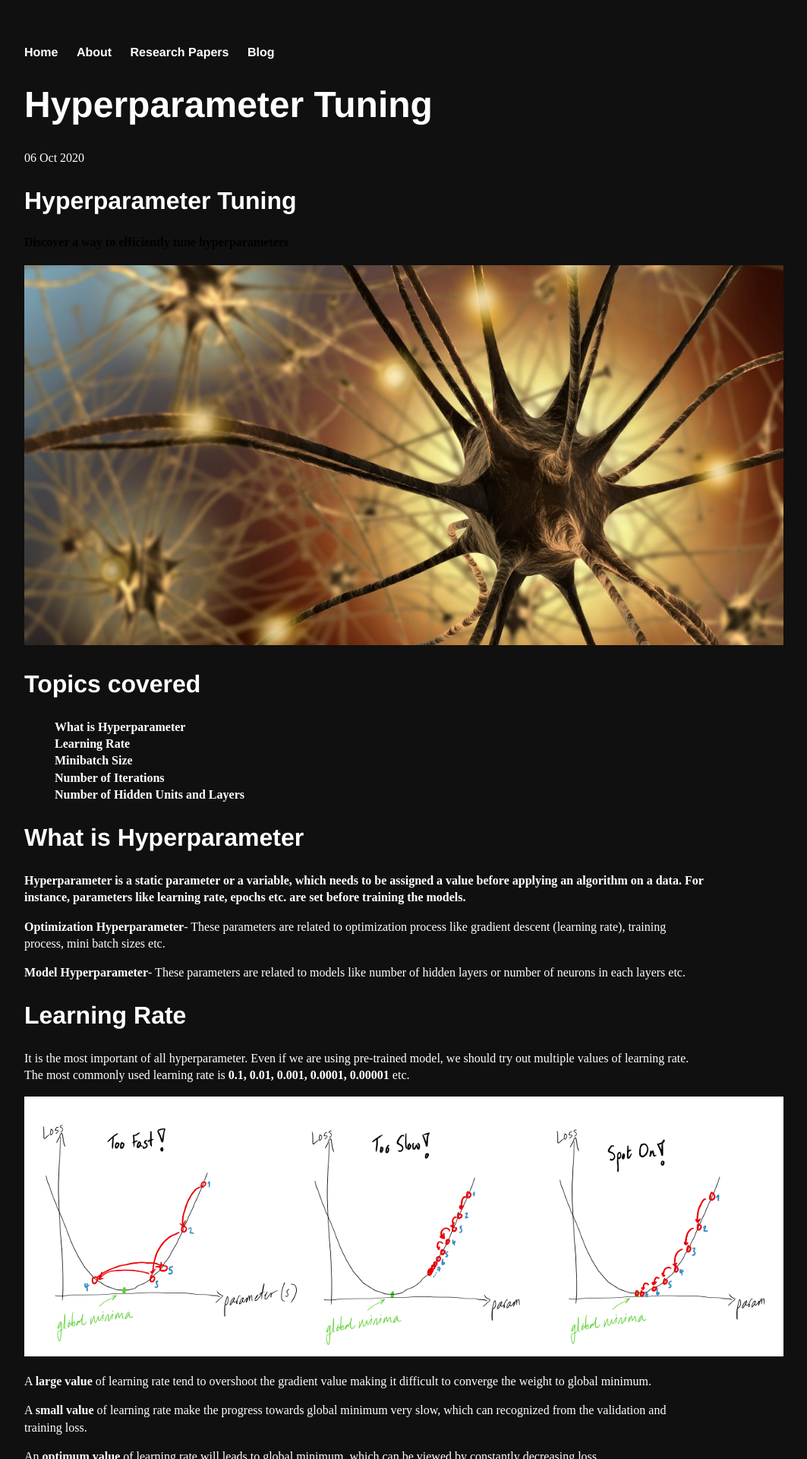
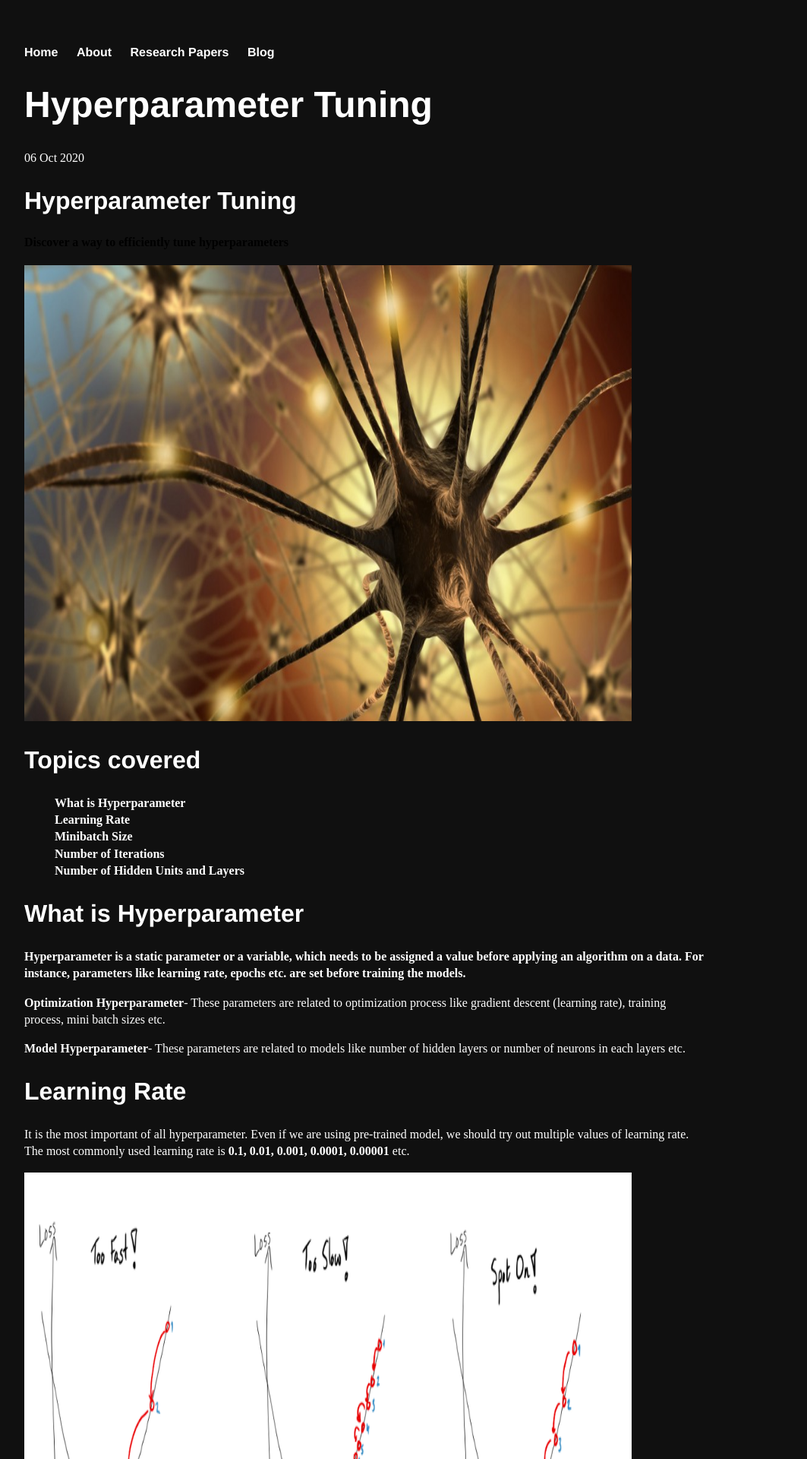
Before and after one commit to Mayurji/mayurji.github.io, a Jekyll site: the page built from _posts/2020-10-06-Hyperparameter.md, in a window 1280 px wide. Shown: the top 1920 px of the page at 76% size, without its empty margins (160-1223 px from the left). Built offline with Jekyll 4.4.1, drawn with Linux system fonts in a browser that asks for light colours.

Commit message:
Update main.css

```diff
--- a/css/main.css
+++ b/css/main.css
@@ -52,3 +52,8 @@ ul.posts li {
     list-style: none;
     color: white;
 }
+
+img {
+  width:800px;
+  height:600px;
+}
```
